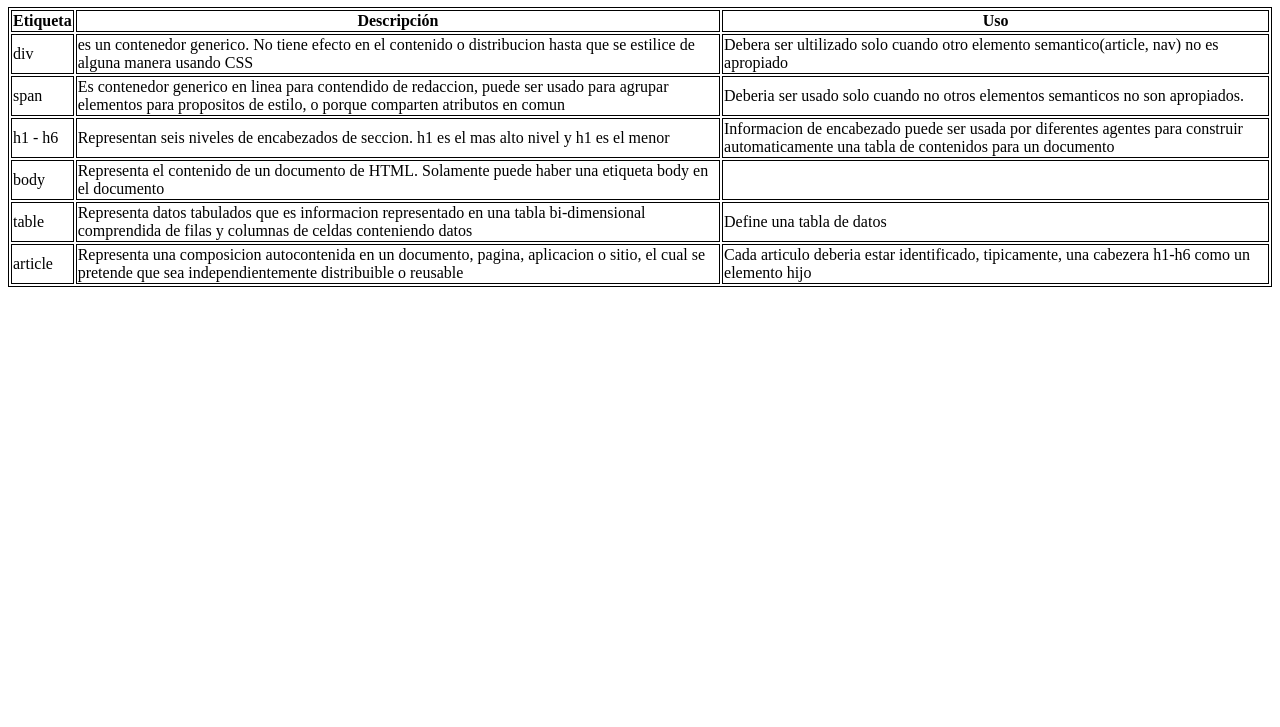
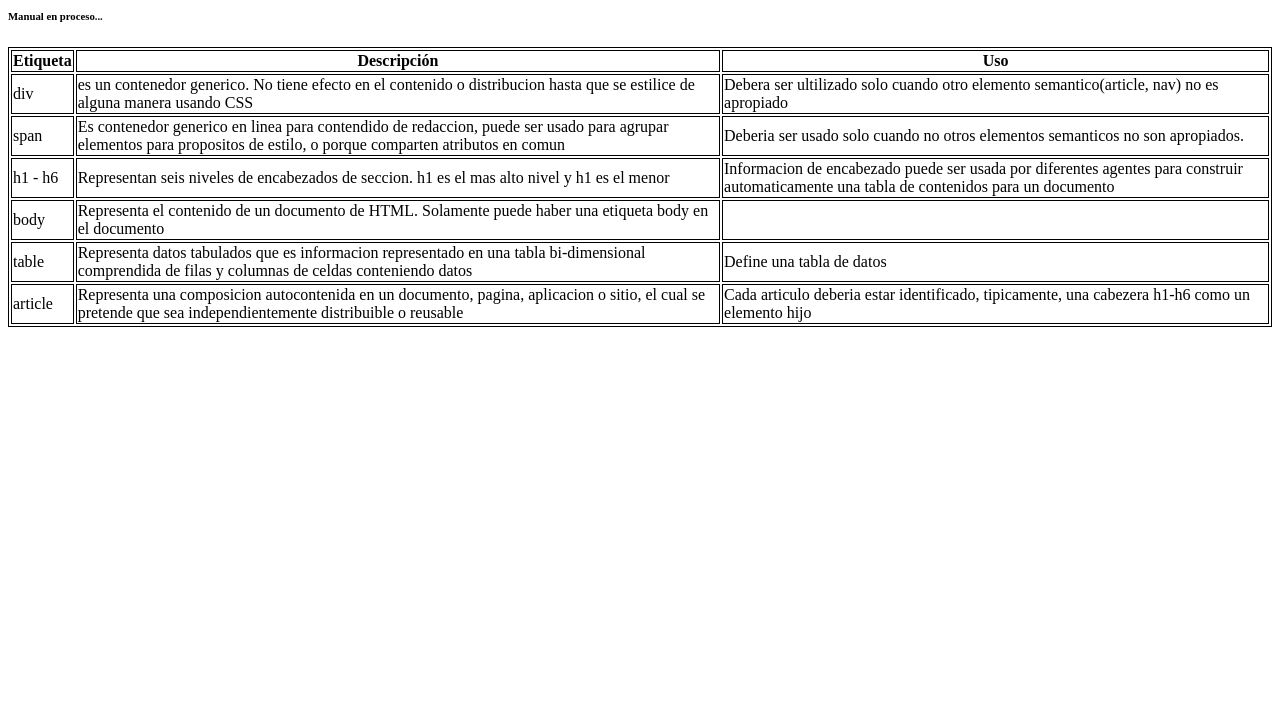
Before and after one commit to CristhianRoj/Manual-TecWeb, a plain HTML site: page index.html in a window 1280 px wide. Shown: the part 73-800 px from the top of the page. Drawn offline with Linux system fonts and the light colour scheme.

Commit message:
mensaje hmtl

```diff
--- a/index.html
+++ b/index.html
@@ -51,6 +51,9 @@
 				Cada articulo deberia estar identificado, tipicamente, una cabezera h1-h6 como un elemento hijo
 			</td>
 		</tr>
+
+		<h6>Manual en proceso...</h6>
+
 	</table>
 </body>
 </html>
```
